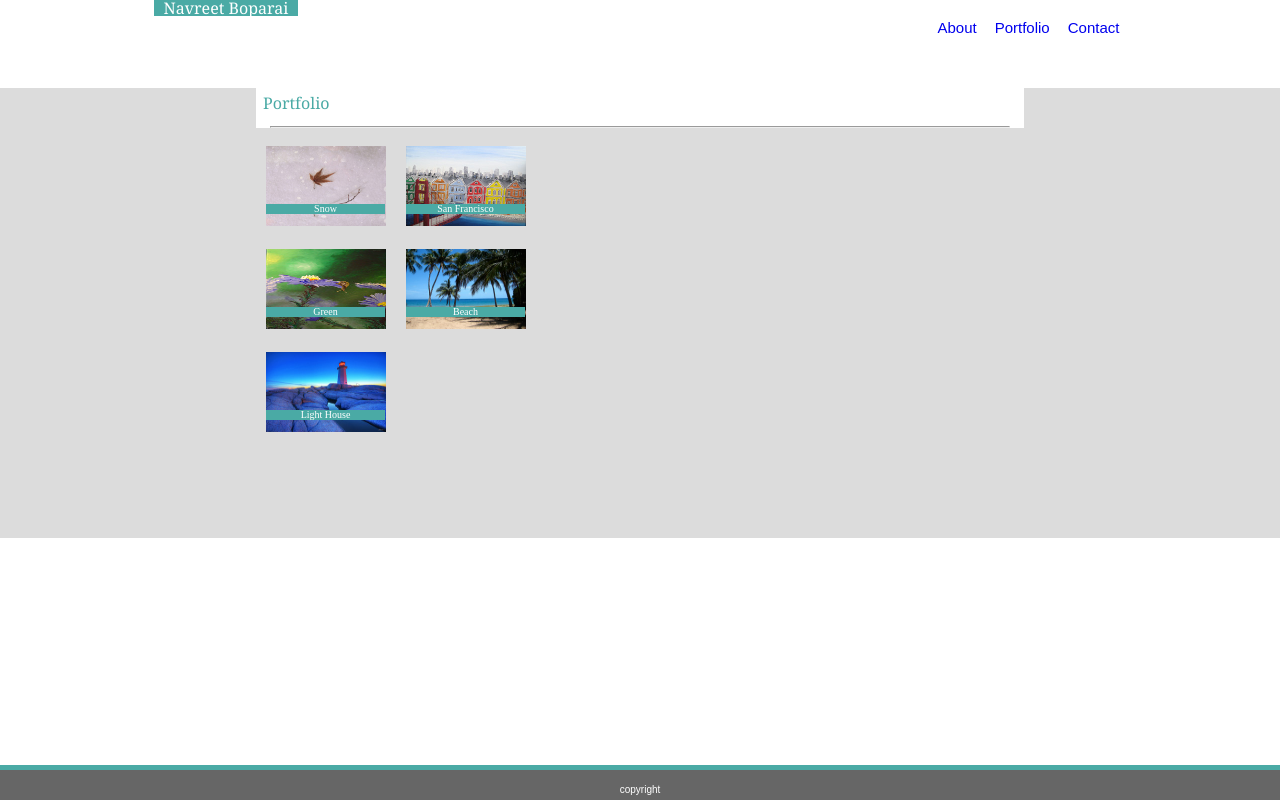
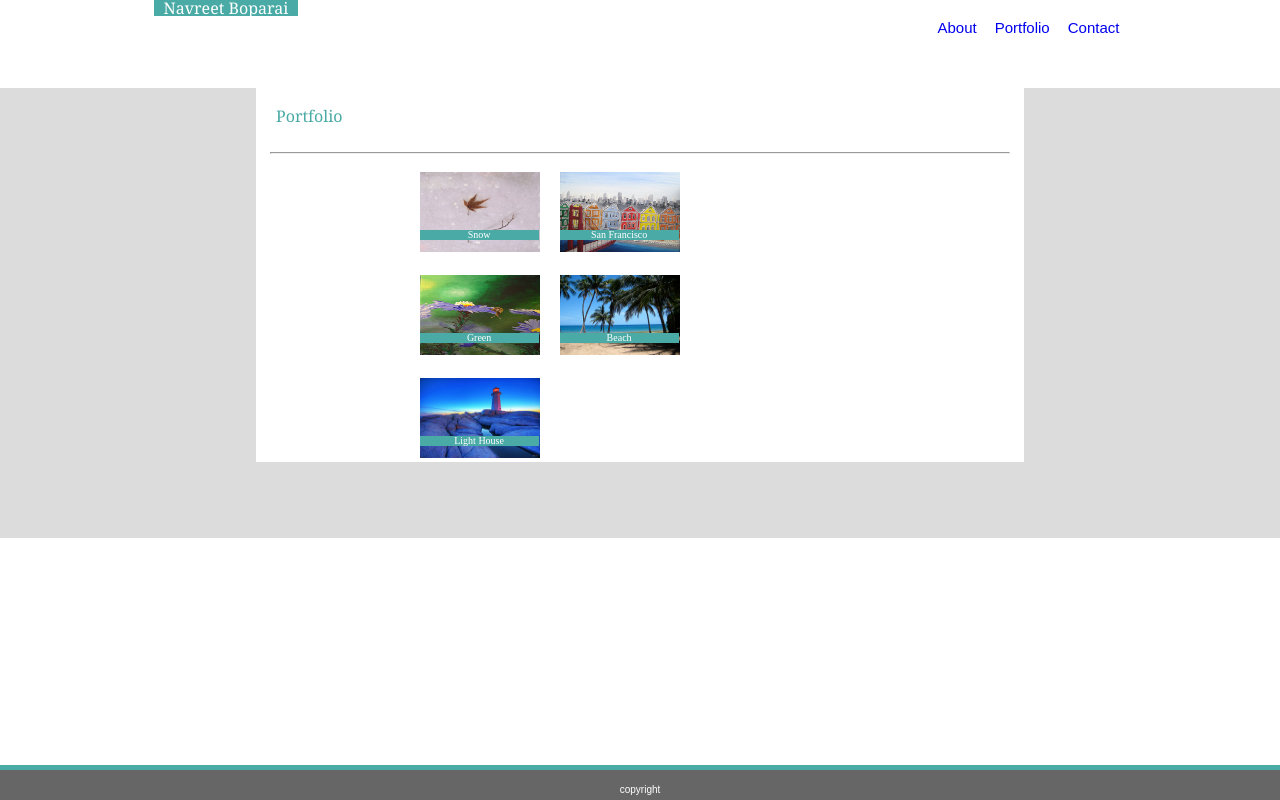
Before and after one commit to nboparai/Basic-Portfolio, a plain HTML site: page portfolio.html in a window 1280 px wide. Drawn offline with Linux system fonts and the light colour scheme; files that its build step writes are made by us from their sources.

Commit message:
next commit

```diff
--- a/assets/css/style.css
+++ b/assets/css/style.css
@@ -65,8 +65,11 @@
 h2{
     color: #4aaaa5;
     font-family: Georgia, 'Times New Roman', Times, serif;
-    padding: 7px;
+    padding: 20px;
     margin-bottom: 5px;
+}
+p{
+    padding: 10px;
 }
 a:link{
     text-decoration: none;
@@ -122,11 +125,14 @@ label[for="name"]{
      background-color: #ffffff;
  }
  .images{
-     /* position: fixed; */
+     margin-left: 20%;
+     margin-right: 20%;
+     height: 300px;
+     background-color: #ffffff;
  }
  img{
 
-    /* padding: 5px; */
+
     margin:10px;
 
  }
@@ -224,4 +230,5 @@ label[for="name"]{
 #i8{
     float: left;
     border: none;
+    margin-left: 30px;
 }
```
